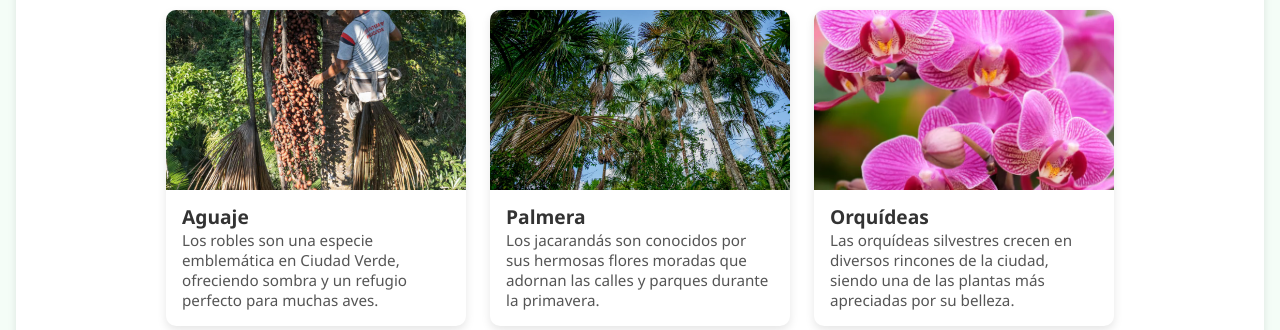
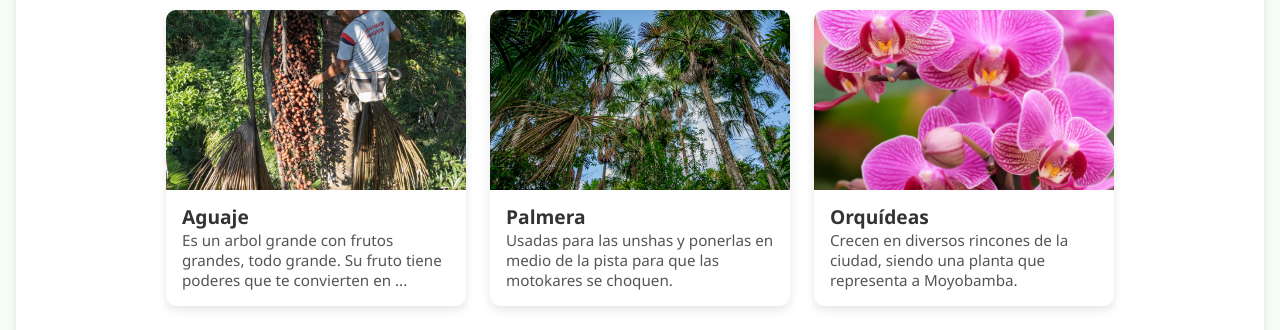
Before and after one commit to FrankOtc/altomayo, a plain HTML site: page index.html in a window 1280 px wide. Shown: the part 622-952 px from the top of the page. Drawn offline with Linux system fonts and the light colour scheme.

Commit message:
new cambios en la descrip

```diff
--- a/index.html
+++ b/index.html
@@ -30,17 +30,17 @@
       <div class="card">
         <img src="./img/aguaje.jpg" alt="Robles">
         <h3>Aguaje</h3>
-        <p>Los robles son una especie emblemática en Ciudad Verde, ofreciendo sombra y un refugio perfecto para muchas aves.</p>
+        <p>Es un arbol grande con frutos grandes, todo grande. Su fruto tiene poderes que te convierten en ...</p>
       </div>
       <div class="card">
         <img src="./img/palmera.webp" alt="Jacarandá">
         <h3>Palmera</h3>
-        <p>Los jacarandás son conocidos por sus hermosas flores moradas que adornan las calles y parques durante la primavera.</p>
+        <p>Usadas para las unshas y ponerlas en medio de la pista para que las motokares se choquen.</p>
       </div>
       <div class="card">
         <img src="./img/orquid.webp" alt="Orqui">
         <h3>Orquídeas</h3>
-        <p>Las orquídeas silvestres crecen en diversos rincones de la ciudad, siendo una de las plantas más apreciadas por su belleza.</p>
+        <p>Crecen en diversos rincones de la ciudad, siendo una planta que representa a Moyobamba.</p>
       </div>
     </div>
   </section>
```
